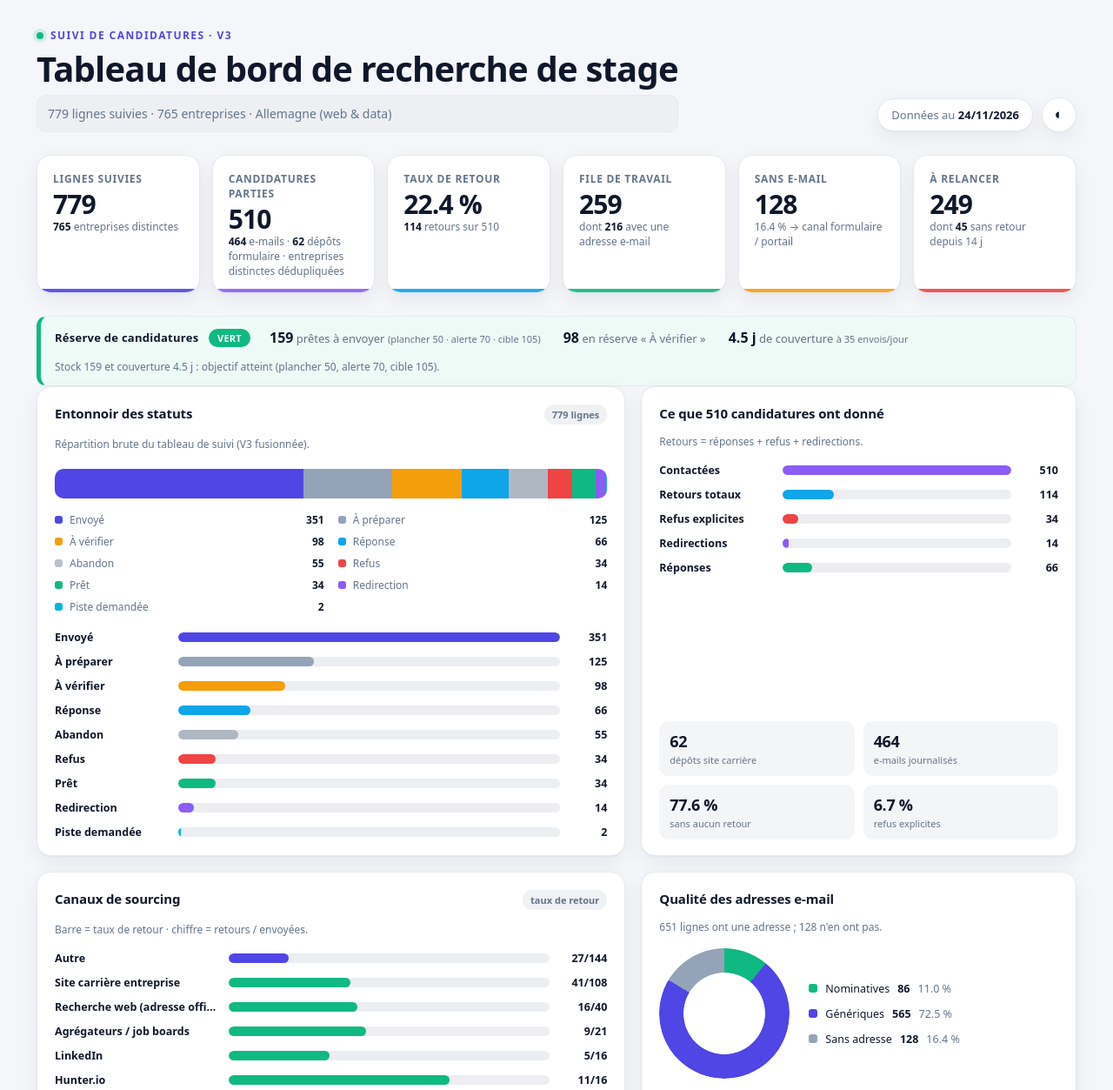
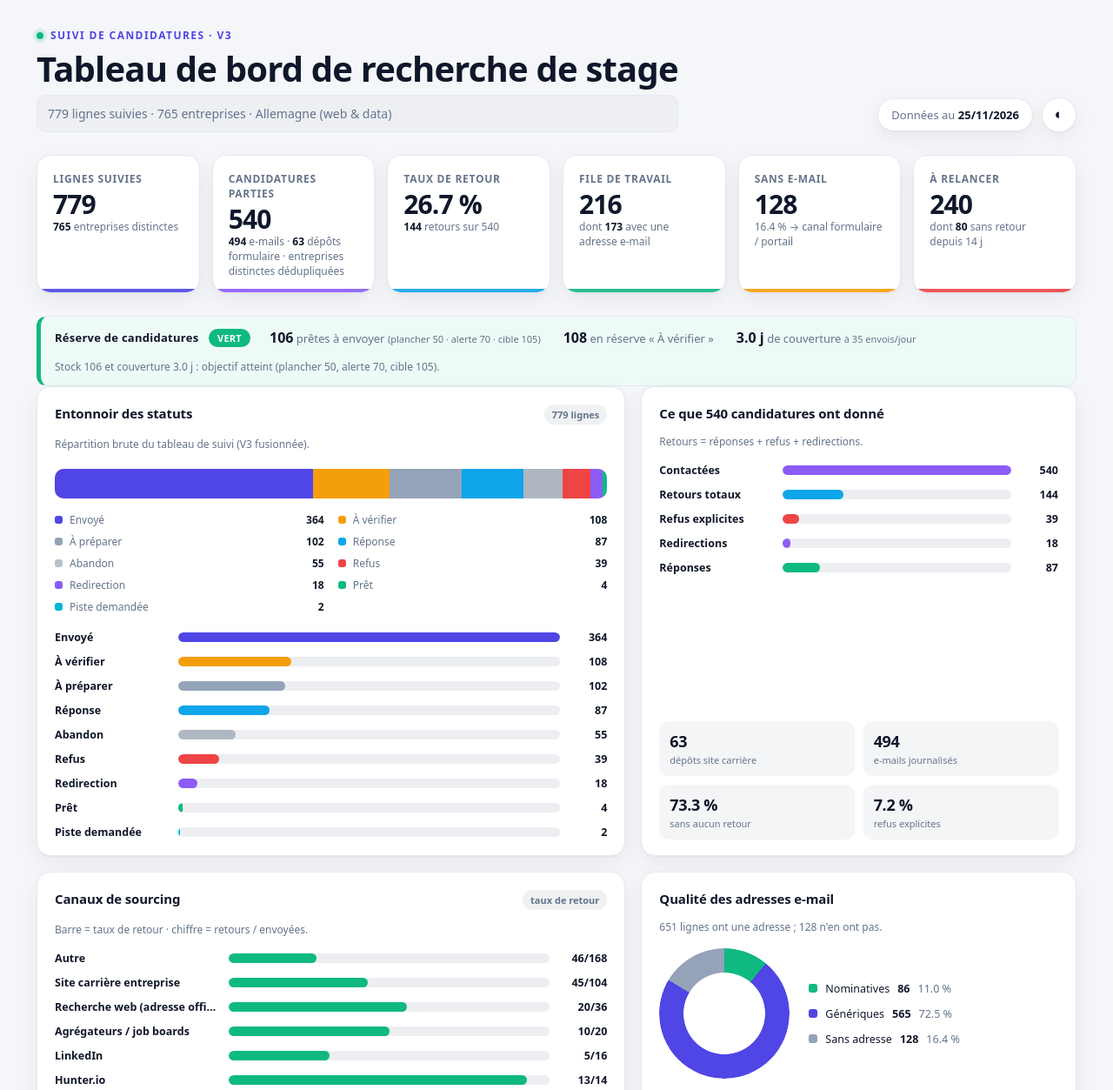
Before and after one commit to vadimguignard/suivi-candidatures, a plain HTML site: page index.html in a window 1280 px wide. Shown: the top 1253 px of the page at 87% size. Drawn offline with Linux system fonts and the light colour scheme.

Commit message:
Mise a jour du tableau de bord (25/11/2026 16:19)

```diff
--- a/index.html
+++ b/index.html
@@ -185,7 +185,7 @@
       <p class="sub">779 lignes suivies · 765 entreprises · Allemagne (web &amp; data)</p>
     </div>
     <div class="header-right">
-      <div class="date-chip">Données au <b>24/11/2026</b></div>
+      <div class="date-chip">Données au <b>25/11/2026</b></div>
       <button class="theme-btn" id="theme" title="Basculer clair / sombre" aria-label="Basculer le thème">◐</button>
     </div>
   </header>
@@ -198,18 +198,18 @@
     </div>
     <div class="kpi" style="--bar:var(--violet)">
       <div class="label">Candidatures parties</div>
-      <div class="value">510</div>
-      <div class="hint"><b>464</b> e-mails · <b>62</b> dépôts formulaire · entreprises distinctes dédupliquées</div>
+      <div class="value">540</div>
+      <div class="hint"><b>494</b> e-mails · <b>63</b> dépôts formulaire · entreprises distinctes dédupliquées</div>
     </div>
     <div class="kpi" style="--bar:var(--blue)">
       <div class="label">Taux de retour</div>
-      <div class="value">22.4 %</div>
-      <div class="hint"><b>114</b> retours sur 510</div>
+      <div class="value">26.7 %</div>
+      <div class="hint"><b>144</b> retours sur 540</div>
     </div>
     <div class="kpi" style="--bar:var(--green)">
       <div class="label">File de travail</div>
-      <div class="value">259</div>
-      <div class="hint">dont <b>216</b> avec une adresse e-mail</div>
+      <div class="value">216</div>
+      <div class="hint">dont <b>173</b> avec une adresse e-mail</div>
     </div>
     <div class="kpi" style="--bar:var(--amber)">
       <div class="label">Sans e-mail</div>
@@ -218,19 +218,19 @@
     </div>
     <div class="kpi" style="--bar:var(--red)">
       <div class="label">À relancer</div>
-      <div class="value">249</div>
-      <div class="hint">dont <b>45</b> sans retour depuis 14 j</div>
+      <div class="value">240</div>
+      <div class="hint">dont <b>80</b> sans retour depuis 14 j</div>
     </div>
   </section>
 
   <section class="stock-band" style="--stock-couleur:var(--green)" aria-label="Santé de la veille">
     <div class="stock-titre">Réserve de candidatures <span class="stock-badge">VERT</span></div>
     <div class="stock-chiffres">
-      <div><b>159</b> prêtes à envoyer <span class="stock-seuil">(plancher 50 · alerte 70 · cible 105)</span></div>
-      <div><b>98</b> en réserve « À vérifier »</div>
-      <div><b>4.5 j</b> de couverture <span class="stock-seuil">à 35 envois/jour</span></div>
+      <div><b>106</b> prêtes à envoyer <span class="stock-seuil">(plancher 50 · alerte 70 · cible 105)</span></div>
+      <div><b>108</b> en réserve « À vérifier »</div>
+      <div><b>3.0 j</b> de couverture <span class="stock-seuil">à 35 envois/jour</span></div>
     </div>
-    <div class="stock-message">Stock 159 et couverture 4.5 j : objectif atteint (plancher 50, alerte 70, cible 105).</div>
+    <div class="stock-message">Stock 106 et couverture 3.0 j : objectif atteint (plancher 50, alerte 70, cible 105).</div>
   </section>
 
   <section class="grid">
@@ -248,21 +248,21 @@
 
     <div class="card">
       <div class="card-head">
-        <h2>Ce que 510 candidatures ont donné</h2>
+        <h2>Ce que 540 candidatures ont donné</h2>
       </div>
       <p class="note">Retours = réponses + refus + redirections.</p>
       <div class="rows">
-        <div class="row" title="510 entreprises contactées"><span class="name">Contactées</span><span class="track"><span class="fill" style="--c:var(--violet);--w:100%"></span></span><span class="num">510</span></div>
-        <div class="row" title="114 retours = 22.4 %"><span class="name">Retours totaux</span><span class="track"><span class="fill" style="--c:var(--blue);--w:22.4%"></span></span><span class="num">114</span></div>
-        <div class="row" title="34 refus"><span class="name">Refus explicites</span><span class="track"><span class="fill" style="--c:var(--red);--w:6.7%"></span></span><span class="num">34</span></div>
-        <div class="row" title="14 redirections"><span class="name">Redirections</span><span class="track"><span class="fill" style="--c:var(--violet);--w:2.7%"></span></span><span class="num">14</span></div>
-        <div class="row" title="66 réponses"><span class="name">Réponses</span><span class="track"><span class="fill" style="--c:var(--green);--w:12.9%"></span></span><span class="num">66</span></div>
+        <div class="row" title="540 entreprises contactées"><span class="name">Contactées</span><span class="track"><span class="fill" style="--c:var(--violet);--w:100%"></span></span><span class="num">540</span></div>
+        <div class="row" title="144 retours = 26.7 %"><span class="name">Retours totaux</span><span class="track"><span class="fill" style="--c:var(--blue);--w:26.7%"></span></span><span class="num">144</span></div>
+        <div class="row" title="39 refus"><span class="name">Refus explicites</span><span class="track"><span class="fill" style="--c:var(--red);--w:7.2%"></span></span><span class="num">39</span></div>
+        <div class="row" title="18 redirections"><span class="name">Redirections</span><span class="track"><span class="fill" style="--c:var(--violet);--w:3.3%"></span></span><span class="num">18</span></div>
+        <div class="row" title="87 réponses"><span class="name">Réponses</span><span class="track"><span class="fill" style="--c:var(--green);--w:16.1%"></span></span><span class="num">87</span></div>
       </div>
       <div class="mini">
-        <div class="m"><div class="v">62</div><div class="l">dépôts site carrière</div></div>
-        <div class="m"><div class="v">464</div><div class="l">e-mails journalisés</div></div>
-        <div class="m"><div class="v">77.6 %</div><div class="l">sans aucun retour</div></div>
-        <div class="m"><div class="v">6.7 %</div><div class="l">refus explicites</div></div>
+        <div class="m"><div class="v">63</div><div class="l">dépôts site carrière</div></div>
+        <div class="m"><div class="v">494</div><div class="l">e-mails journalisés</div></div>
+        <div class="m"><div class="v">73.3 %</div><div class="l">sans aucun retour</div></div>
+        <div class="m"><div class="v">7.2 %</div><div class="l">refus explicites</div></div>
       </div>
     </div>
   </section>
@@ -290,8 +290,8 @@
       </div>
       <div class="mini">
         <div class="m"><div class="v">641</div><div class="l">domaines distincts</div></div>
-        <div class="m"><div class="v">24</div><div class="l">adresses en échec</div></div>
-        <div class="m"><div class="v">3.7 %</div><div class="l">taux de bounce</div></div>
+        <div class="m"><div class="v">34</div><div class="l">adresses en échec</div></div>
+        <div class="m"><div class="v">5.2 %</div><div class="l">taux de bounce</div></div>
         <div class="m"><div class="v">128</div><div class="l">à traiter en portail</div></div>
       </div>
     </div>
@@ -301,7 +301,7 @@
     <div class="card-head">
       <h2>Rythme d'envoi</h2>
       <div class="head-actions">
-        <span class="pill" id="fenetre">271 contacts du 17/11 au 24/11 · 50 %</span>
+        <span class="pill" id="fenetre">250 contacts du 18/11 au 25/11 · 44 %</span>
         <select class="semaine" id="semaine" aria-label="Choisir une semaine"></select>
       </div>
     </div>
@@ -363,13 +363,13 @@
   <section class="alerts">
     <div class="alert" style="--accent:var(--red)">
       <div class="a-t">Relances</div>
-      <div class="a-v">249</div>
-      <div class="a-d">à envoyer (délai 7 j), dont 45 sans retour depuis plus de 14 j. Dates de relance enregistrées : 0.</div>
+      <div class="a-v">240</div>
+      <div class="a-d">à envoyer (délai 7 j), dont 80 sans retour depuis plus de 14 j. Dates de relance enregistrées : 0.</div>
     </div>
     <div class="alert" style="--accent:var(--amber)">
       <div class="a-t">Formulaire</div>
-      <div class="a-v">142</div>
-      <div class="a-d">entreprises sans e-mail (128) ou ayant redirigé vers leur site carrière (14) : canal à suivre.</div>
+      <div class="a-v">146</div>
+      <div class="a-d">entreprises sans e-mail (128) ou ayant redirigé vers leur site carrière (18) : canal à suivre.</div>
     </div>
     <div class="alert" style="--accent:var(--violet)">
       <div class="a-t">Contacts</div>
@@ -378,8 +378,8 @@
     </div>
     <div class="alert" style="--accent:var(--blue)">
       <div class="a-t">Données</div>
-      <div class="a-v">281</div>
-      <div class="a-d">lignes de bounce pour 24 adresses réelles : doublons à dédupliquer.</div>
+      <div class="a-v">294</div>
+      <div class="a-d">lignes de bounce pour 34 adresses réelles : doublons à dédupliquer.</div>
     </div>
   </section>
 
@@ -393,11 +393,11 @@
 </div>
 
 <script>
-  const statuses = [{"t": "Envoyé", "n": 351, "c": "var(--indigo)"}, {"t": "À préparer", "n": 125, "c": "var(--slate)"}, {"t": "À vérifier", "n": 98, "c": "var(--amber)"}, {"t": "Réponse", "n": 66, "c": "var(--blue)"}, {"t": "Abandon", "n": 55, "c": "color-mix(in srgb,var(--muted) 45%,transparent)"}, {"t": "Refus", "n": 34, "c": "var(--red)"}, {"t": "Prêt", "n": 34, "c": "var(--green)"}, {"t": "Redirection", "n": 14, "c": "var(--violet)"}, {"t": "Piste demandée", "n": 2, "c": "var(--cyan)"}];
-  const channels = [{"t": "Autre", "n": 388, "s": 144, "r": 27, "p": 18.75}, {"t": "Site carrière entreprise", "n": 182, "s": 108, "r": 41, "p": 37.96296296296296}, {"t": "Recherche web (adresse officielle)", "n": 86, "s": 40, "r": 16, "p": 40.0}, {"t": "Agrégateurs / job boards", "n": 53, "s": 21, "r": 9, "p": 42.857142857142854}, {"t": "LinkedIn", "n": 30, "s": 16, "r": 5, "p": 31.25}, {"t": "Hunter.io", "n": 28, "s": 16, "r": 11, "p": 68.75}, {"t": "Portails universitaires", "n": 12, "s": 6, "r": 5, "p": 83.33333333333333}];
-  const cities = [{"t": "Berlin", "n": 155, "s": 73, "r": 15, "p": 20.54794520547945}, {"t": "Munich", "n": 98, "s": 38, "r": 11, "p": 28.94736842105263}, {"t": "Cologne", "n": 43, "s": 21, "r": 13, "p": 61.904761904761905}, {"t": "Hamburg", "n": 40, "s": 15, "r": 5, "p": 33.333333333333336}, {"t": "Karlsruhe", "n": 27, "s": 11, "r": 7, "p": 63.63636363636363}, {"t": "(vide)", "n": 25, "s": 13, "r": 6, "p": 46.15384615384615}, {"t": "Dresden", "n": 23, "s": 16, "r": 5, "p": 31.25}, {"t": "Stuttgart", "n": 22, "s": 9, "r": 6, "p": 66.66666666666667}, {"t": "Frankfurt", "n": 21, "s": 9, "r": 6, "p": 66.66666666666667}];
+  const statuses = [{"t": "Envoyé", "n": 364, "c": "var(--indigo)"}, {"t": "À vérifier", "n": 108, "c": "var(--amber)"}, {"t": "À préparer", "n": 102, "c": "var(--slate)"}, {"t": "Réponse", "n": 87, "c": "var(--blue)"}, {"t": "Abandon", "n": 55, "c": "color-mix(in srgb,var(--muted) 45%,transparent)"}, {"t": "Refus", "n": 39, "c": "var(--red)"}, {"t": "Redirection", "n": 18, "c": "var(--violet)"}, {"t": "Prêt", "n": 4, "c": "var(--green)"}, {"t": "Piste demandée", "n": 2, "c": "var(--cyan)"}];
+  const channels = [{"t": "Autre", "n": 388, "s": 168, "r": 46, "p": 27.38095238095238}, {"t": "Site carrière entreprise", "n": 182, "s": 104, "r": 45, "p": 43.26923076923077}, {"t": "Recherche web (adresse officielle)", "n": 86, "s": 36, "r": 20, "p": 55.55555555555556}, {"t": "Agrégateurs / job boards", "n": 53, "s": 20, "r": 10, "p": 50.0}, {"t": "LinkedIn", "n": 30, "s": 16, "r": 5, "p": 31.25}, {"t": "Hunter.io", "n": 28, "s": 14, "r": 13, "p": 92.85714285714286}, {"t": "Portails universitaires", "n": 12, "s": 6, "r": 5, "p": 83.33333333333333}];
+  const cities = [{"t": "Berlin", "n": 155, "s": 78, "r": 18, "p": 23.076923076923077}, {"t": "Munich", "n": 98, "s": 43, "r": 11, "p": 25.58139534883721}, {"t": "Cologne", "n": 43, "s": 19, "r": 16, "p": 84.21052631578948}, {"t": "Hamburg", "n": 40, "s": 19, "r": 8, "p": 42.10526315789474}, {"t": "Karlsruhe", "n": 27, "s": 11, "r": 8, "p": 72.72727272727273}, {"t": "(vide)", "n": 25, "s": 12, "r": 7, "p": 58.333333333333336}, {"t": "Dresden", "n": 23, "s": 16, "r": 6, "p": 37.5}, {"t": "Stuttgart", "n": 22, "s": 10, "r": 6, "p": 60.0}, {"t": "Frankfurt", "n": 21, "s": 9, "r": 7, "p": 77.77777777777777}];
   const jobs = [{"t": "Profil web", "n": 405}, {"t": "Profil data", "n": 264}, {"t": "Mixte / vide", "n": 110}];
-  const days = [{"d": "31/08", "mail": 5, "form": 0, "lien": 0, "n": 5, "w": "31/08"}, {"d": "01/09", "mail": 2, "form": 0, "lien": 0, "n": 2, "w": "31/08"}, {"d": "14/09", "mail": 0, "form": 5, "lien": 0, "n": 5, "w": "14/09"}, {"d": "05/10", "mail": 34, "form": 0, "lien": 0, "n": 34, "w": "05/10"}, {"d": "10/10", "mail": 13, "form": 0, "lien": 0, "n": 13, "w": "05/10"}, {"d": "03/11", "mail": 0, "form": 1, "lien": 0, "n": 1, "w": "02/11"}, {"d": "11/11", "mail": 50, "form": 0, "lien": 0, "n": 50, "w": "09/11"}, {"d": "12/11", "mail": 35, "form": 0, "lien": 0, "n": 35, "w": "09/11"}, {"d": "14/11", "mail": 45, "form": 3, "lien": 0, "n": 48, "w": "09/11"}, {"d": "15/11", "mail": 33, "form": 4, "lien": 1, "n": 38, "w": "09/11"}, {"d": "16/11", "mail": 36, "form": 0, "lien": 0, "n": 36, "w": "16/11"}, {"d": "17/11", "mail": 22, "form": 26, "lien": 4, "n": 52, "w": "16/11"}, {"d": "18/11", "mail": 54, "form": 21, "lien": 0, "n": 75, "w": "16/11"}, {"d": "19/11", "mail": 20, "form": 1, "lien": 1, "n": 22, "w": "16/11"}, {"d": "20/11", "mail": 0, "form": 0, "lien": 7, "n": 7, "w": "16/11"}, {"d": "21/11", "mail": 36, "form": 0, "lien": 0, "n": 36, "w": "16/11"}, {"d": "22/11", "mail": 35, "form": 0, "lien": 0, "n": 35, "w": "16/11"}, {"d": "23/11", "mail": 21, "form": 0, "lien": 0, "n": 21, "w": "23/11"}, {"d": "24/11", "mail": 23, "form": 0, "lien": 0, "n": 23, "w": "23/11"}];
+  const days = [{"d": "31/08", "mail": 5, "form": 0, "lien": 0, "n": 5, "w": "31/08"}, {"d": "01/09", "mail": 2, "form": 0, "lien": 0, "n": 2, "w": "31/08"}, {"d": "14/09", "mail": 0, "form": 5, "lien": 0, "n": 5, "w": "14/09"}, {"d": "05/10", "mail": 34, "form": 0, "lien": 0, "n": 34, "w": "05/10"}, {"d": "10/10", "mail": 13, "form": 0, "lien": 0, "n": 13, "w": "05/10"}, {"d": "03/11", "mail": 0, "form": 1, "lien": 0, "n": 1, "w": "02/11"}, {"d": "11/11", "mail": 50, "form": 0, "lien": 0, "n": 50, "w": "09/11"}, {"d": "12/11", "mail": 35, "form": 0, "lien": 0, "n": 35, "w": "09/11"}, {"d": "14/11", "mail": 45, "form": 3, "lien": 0, "n": 48, "w": "09/11"}, {"d": "15/11", "mail": 33, "form": 4, "lien": 1, "n": 38, "w": "09/11"}, {"d": "16/11", "mail": 36, "form": 0, "lien": 0, "n": 36, "w": "16/11"}, {"d": "17/11", "mail": 22, "form": 26, "lien": 4, "n": 52, "w": "16/11"}, {"d": "18/11", "mail": 54, "form": 21, "lien": 0, "n": 75, "w": "16/11"}, {"d": "19/11", "mail": 20, "form": 2, "lien": 1, "n": 23, "w": "16/11"}, {"d": "20/11", "mail": 0, "form": 0, "lien": 7, "n": 7, "w": "16/11"}, {"d": "21/11", "mail": 36, "form": 0, "lien": 0, "n": 36, "w": "16/11"}, {"d": "22/11", "mail": 35, "form": 0, "lien": 0, "n": 35, "w": "16/11"}, {"d": "23/11", "mail": 21, "form": 0, "lien": 0, "n": 21, "w": "23/11"}, {"d": "24/11", "mail": 23, "form": 0, "lien": 0, "n": 23, "w": "23/11"}, {"d": "25/11", "mail": 30, "form": 0, "lien": 0, "n": 30, "w": "23/11"}];
 
   const $ = (id) => document.getElementById(id);
   const totalStatus = statuses.reduce((a, b) => a + b.n, 0);
@@ -455,7 +455,7 @@
     const total = visibles.reduce((a, d) => a + d.n, 0);
     $("fenetre").textContent = choix
       ? `${total} contacts — semaine du ${choix}`
-      : "271 contacts du 17/11 au 24/11 · 50 %";
+      : "250 contacts du 18/11 au 25/11 · 44 %";
   }
   semaine.addEventListener("change", rendreRythme);
   rendreRythme();
```
